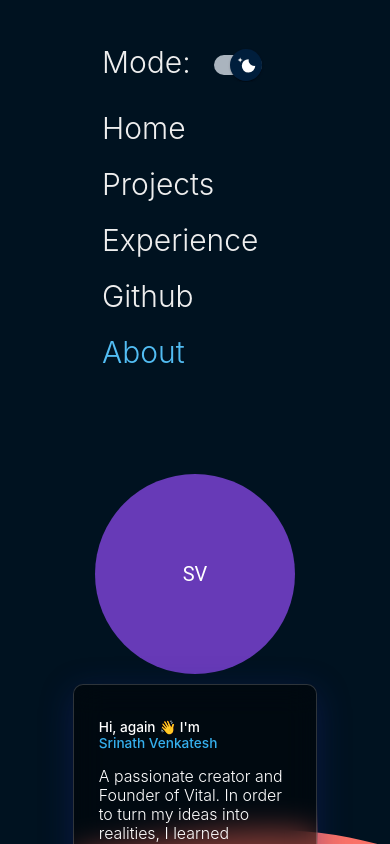
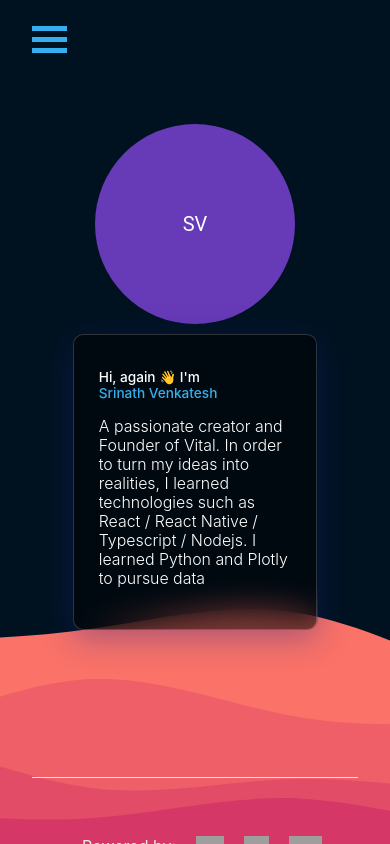
Before and after one commit to srinathv31/srinath-website, a Next.js app: page /about in a window 390 px wide. Shown: the top 844 px of the page. Built offline with nearby package versions, Linux system fonts and the light colour scheme; grey boxes are pictures that could not be loaded.

Commit message:
created mobile responsive menu

```diff
--- a/components/MainMenu.tsx
+++ b/components/MainMenu.tsx
@@ -33,8 +33,28 @@ export default function MainMenu(): JSX.Element {
         });
     }, [location]);
 
+    function openMenu() {
+        const burgerMenu = document.getElementById("burger-menu");
+        const burgerMenuText = document.getElementById("burger-menu-text");
+        const menuItems = document.getElementById("menuLinks");
+        if (burgerMenu !== null) {
+            burgerMenu.classList.toggle(styles.change);
+        }
+        if (burgerMenuText !== null) {
+            burgerMenuText.classList.toggle(styles.hide);
+        }
+        if (menuItems !== null) {
+            menuItems.classList.toggle(styles.show);
+        }
+    }
+
     return(
-        <div className={styles.menuHeader}>
+        <div className={styles.menuHeader} id="menuLinks">
+            <div className={styles.burgerContainer} id="burger-menu" onClick={() => openMenu()}>
+                <div className={styles.bar1}></div>
+                <div className={styles.bar2}></div>
+                <div className={styles.bar3}></div>
+            </div>
             <ul>
                 <li>
                     {"Mode: "}<DarkModeToggleSwitch checked={!isDarkModeToggle} onChange={()=> setIsDarkModeToggle(!isDarkModeToggle)} sx={{ m: 1 }}/>
--- a/styles/Home.module.css
+++ b/styles/Home.module.css
@@ -44,6 +44,50 @@
     transform: scaleX(1);
     transform-origin: bottom left;
 }
+
+@media (max-width: 48em) {
+    .menuHeader {
+        justify-content: flex-start;
+    }
+    .menuHeader li {
+        display: none;
+    }
+    .show li {
+        display: block;
+        margin-left: 0;
+        padding-left: 0;
+        padding-right: 0;
+    }
+    .burgerContainer {
+        display: inline-block;
+        cursor: pointer;
+        padding-top: 20px;
+    }
+    .bar1, .bar2, .bar3 {
+        width: 35px;
+        height: 5px;
+        background-color: #35b0ee;
+        margin: 6px 0;
+        transition: 0.4s;
+      }
+
+      /* Rotate first bar */
+      .change .bar1 {
+        -webkit-transform: rotate(-45deg) translate(-9px, 6px) ;
+        transform: rotate(-45deg) translate(-9px, 6px) ;
+      }
+
+      /* Fade out the second bar */
+      .change .bar2 {
+        opacity: 0;
+      }
+
+      /* Rotate last bar */
+      .change .bar3 {
+        -webkit-transform: rotate(45deg) translate(-8px, -8px) ;
+        transform: rotate(45deg) translate(-8px, -8px) ;
+      }
+}
 .main {
   min-height: 85vh;
   padding: 4rem 0;
@@ -54,13 +98,13 @@
 }
 .main h1 {
     font-weight: 500;
-    font-size: 50px;
+    font-size: calc(2.75em + 1vmin);
 }
 .nameHeader {
     color: #35b0ee;
 }
 .main p {
-    font-size: 30px;
+    font-size: calc(1.5em + 1vmin);
     font-weight: 300;
 }
 
```
